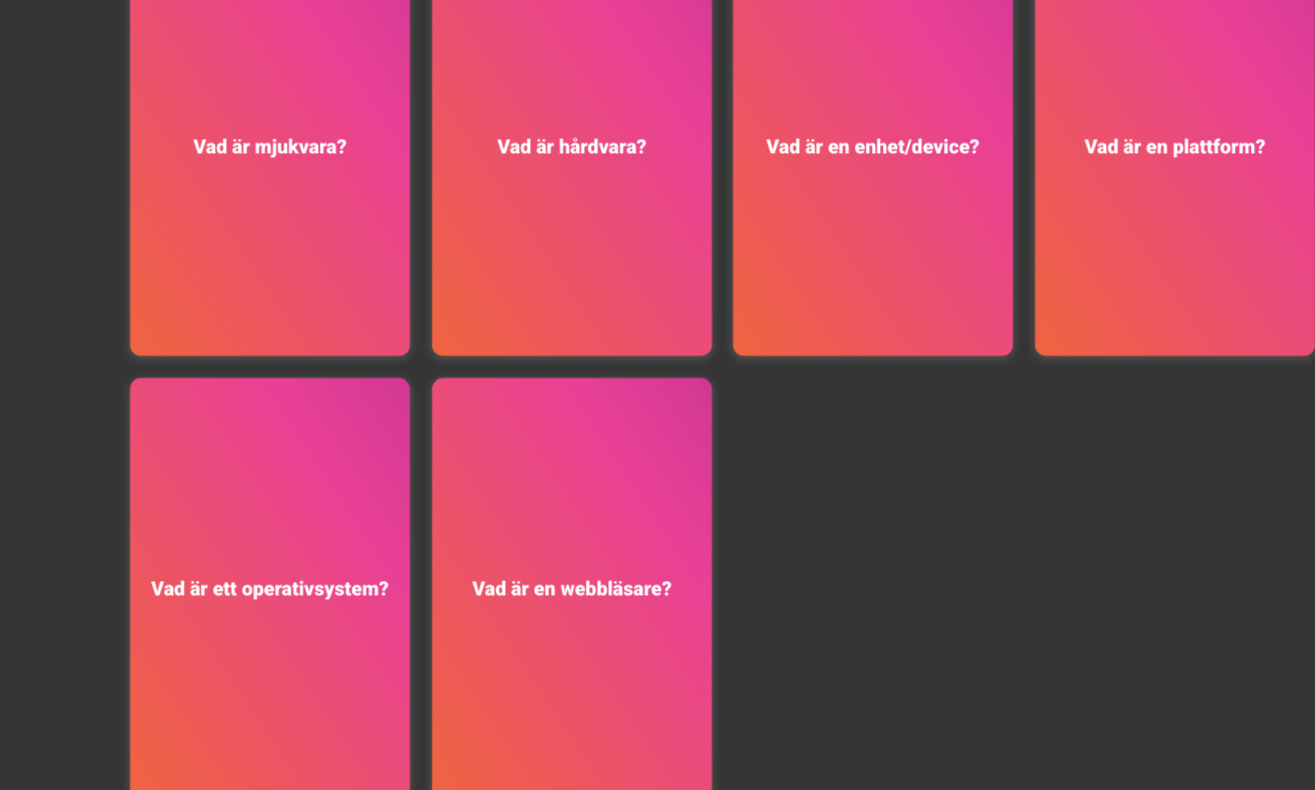
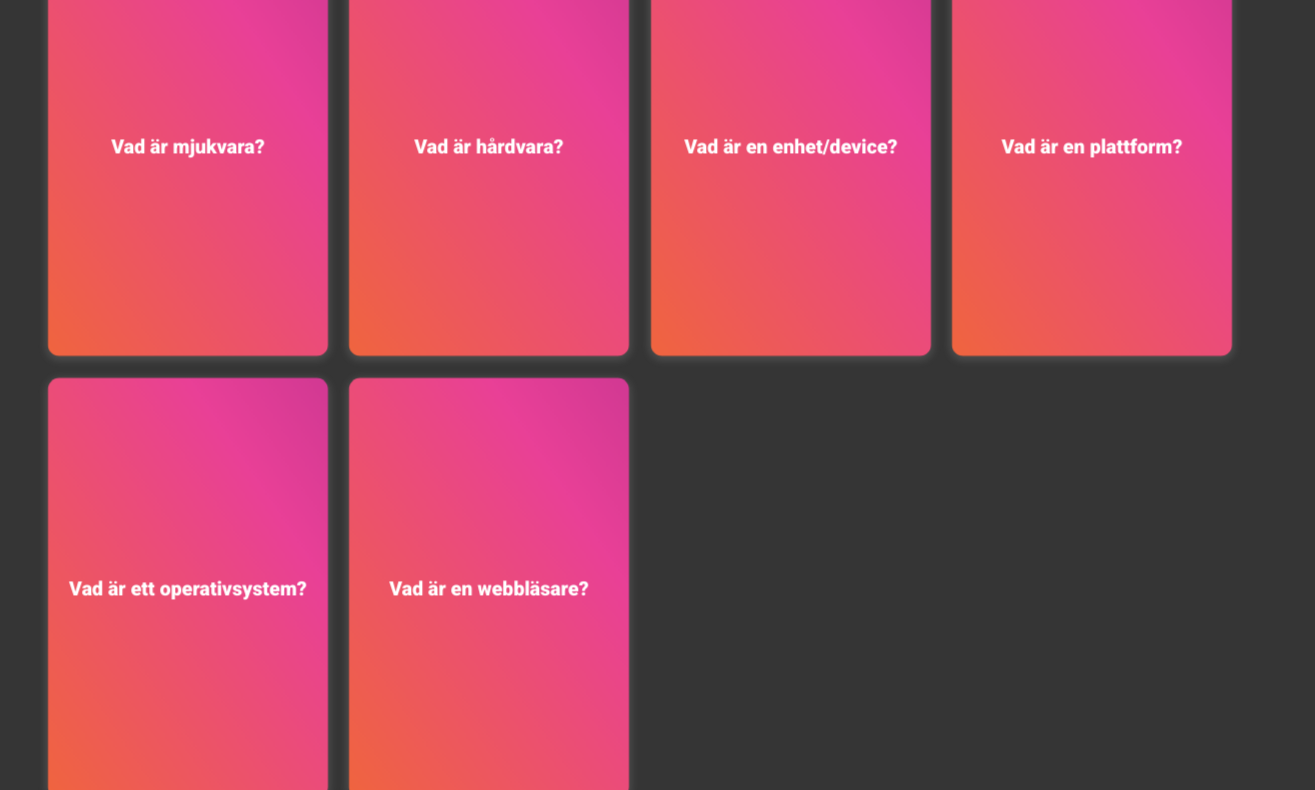
Before and after one commit to jonaslindell-th/Hemtentamen-Frontend, a plain HTML site: page del1.html in a window 1280 px wide. Shown: the part 365-1155 px from the top of the page, 1315 px wide, since content can reach past the window. Drawn offline with Linux system fonts and the light colour scheme.

Commit message:
Align cards to page

```diff
--- a/resources/css/stylecard.css
+++ b/resources/css/stylecard.css
@@ -237,6 +237,10 @@ body {
     transform: scale(0.7)
 }
 
+.card:first-child {
+    margin-left: -82.5px;
+}
+
 .card__inner {
     width: 100%;
     height: 100%;
```
